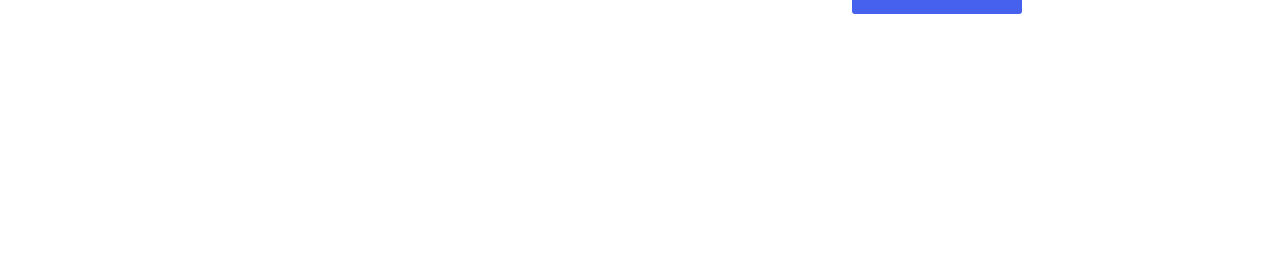
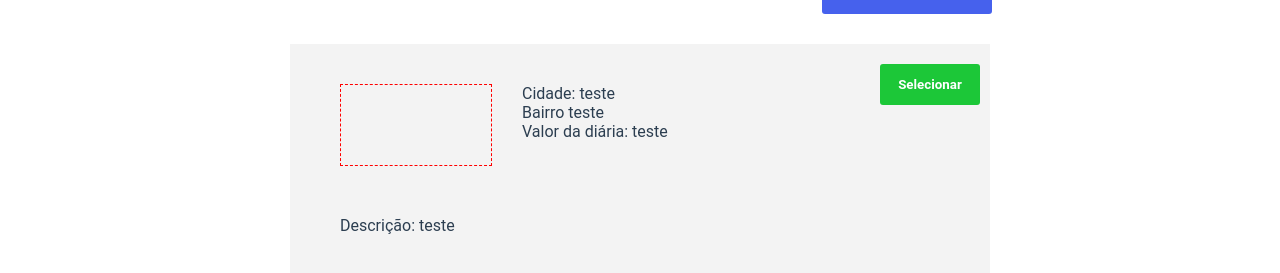
Before and after one commit to socialrents/frontend, a Vue app: page /houses in a window 1280 px wide. Shown: the part 141-414 px from the top of the page. Built offline with nearby package versions, Linux system fonts and the light colour scheme; no server answers; sample sign-in values are in the browser's storage; what @kyvg/vue3-notification, vue-sweetalert2 would draw is missing.

Commit message:
add cadastro de casas

```diff
--- a/src/components/views/pages/owner/HousesPage.vue
+++ b/src/components/views/pages/owner/HousesPage.vue
@@ -8,6 +8,13 @@
         <h2 class="title">Seus imóveis</h2>
         <MainButton class="add-house-btn" :msg="'Cadastrar novo imóvel'" v-on:click="newHouse" />
       </div>
+      <div class="main-page">
+
+      <h2 class="noPlacesTitle" v-if="this.places.length == 0">Nenhum imóvel cadastrado!</h2>
+      <div class="places" v-for="(item, index) in this.places" v-bind:key="index">
+          <PlaceCard :place='item' />
+      </div>
+    </div>
     </div>
   </div>
 </template>
@@ -16,10 +23,18 @@
 
 import OwnerNavBar from './OwnerNavBar.vue';
 import MainButton from '../../../buttons/MainButton.vue';
+import PlaceCard from './PlaceCard.vue';
 
 export default {
   name: 'HousesPage',
-  components: { OwnerNavBar, MainButton },
+  components: { OwnerNavBar, MainButton, PlaceCard },
+  data() {
+    return {
+      places: [
+        { city: "teste", district: 'teste', price: 'teste', description: 'teste' }
+      ]
+    }
+  },
   methods: {
       newHouse() {
         this.$router.push('/newHouse');
@@ -40,11 +55,24 @@ export default {
 }
 .pageCenter .header .title {
   margin-top: 30px;
-  margin-right: 450px;
+  margin-right: 390px;
 }
 .add-house-btn {
   background: #4661ED;
   margin-top: 30px;
   width: 170px;
 }
+
+.noPlacesTitle {
+  margin-top: 20px;
+  color: #919191;
+}
+.main-page {
+  display: flex;
+flex-direction: column;
+justify-content: center;
+align-items: center;
+  /* margin-left: 300px; */
+  margin-top: 20px;
+}
 </style>
--- a/src/components/views/pages/owner/forms/NewHouseForm.vue
+++ b/src/components/views/pages/owner/forms/NewHouseForm.vue
@@ -36,10 +36,10 @@
           </div>
           <div class="buttons">
 						<MainButton id="addHouseBtn" :msg="'Cadatrar imóvel'" v-on:click="addHouse"/>
-						<div class="img">
-							<label>Foto do imóvel</label>
+						<div class="sqrmeters">
+							<label>Metros quadrados</label>
               <br>
-							<input type="file" name="img" class="imgInput" placeholder="Preço da diária (R$)" />
+							<input type="number" name="sqrmeters" class="sqrmetersInput" placeholder="Metros quadrados" v-model="newHouse.sqrmeters" />
 						</div>
 						<div class="price">
 							<label>Preço da diária</label>
@@ -64,9 +64,11 @@ export default {
 	data() {
 		return {
 			newHouse: {
+				description: "",
+				sqrmeters: "",
 				city: "",
 				district: "",
-				description: "",
+				owner: JSON.parse(localStorage.getItem("socialrents-user")).id,
 				price: "",
 			}
 		}
@@ -81,9 +83,10 @@ export default {
 				cancelButtonColor: '#d33',
 				cancelButtonText: 'Não',
 				confirmButtonText: 'Sim'
-			}).then((result) => {
+			}).then(async (result) => {
 				if (result.isConfirmed) {
-					const response = Api.post('/addHouse', this.newHouse);
+					const response = await Api.post('/newPlace', this.newHouse);
+					console.log(response);
 					if (response.status === 200) {
 						this.$swal.fire({
 							title: 'Imóvel cadastrado com sucesso!',
```
